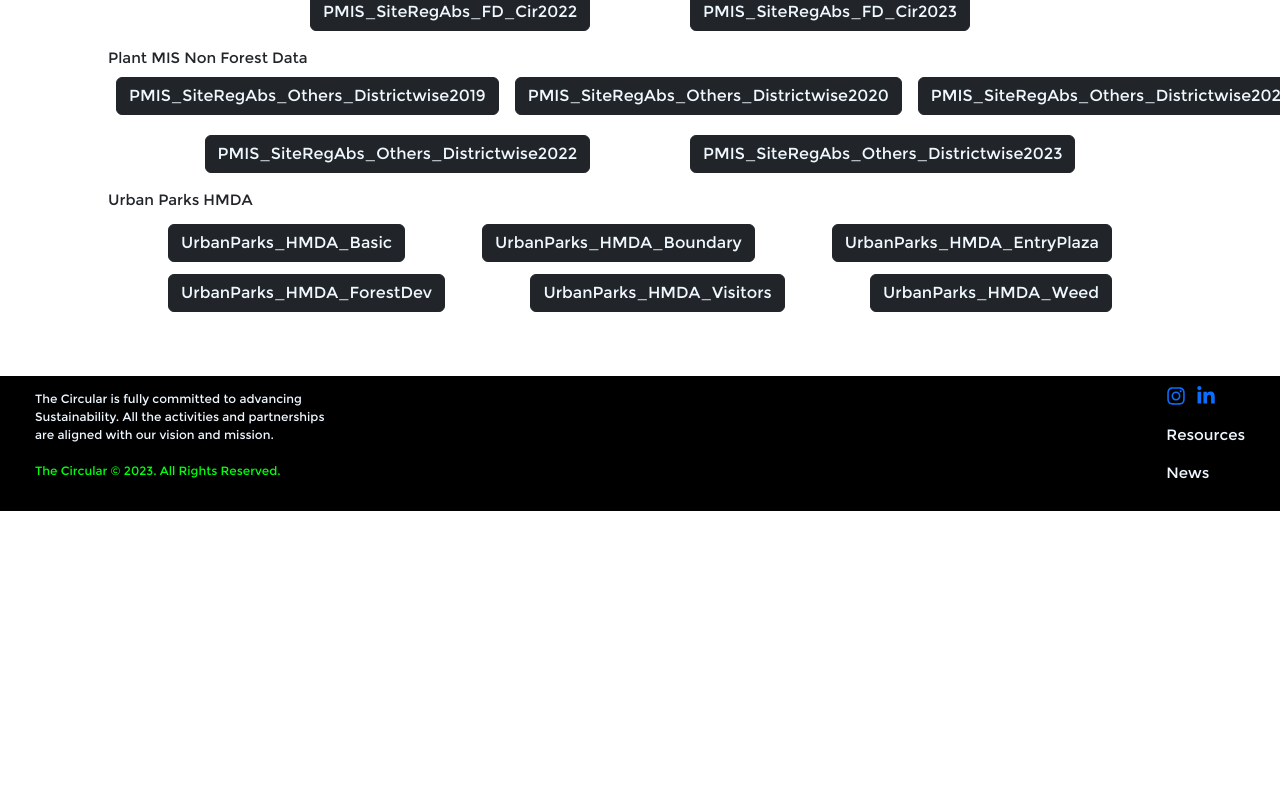
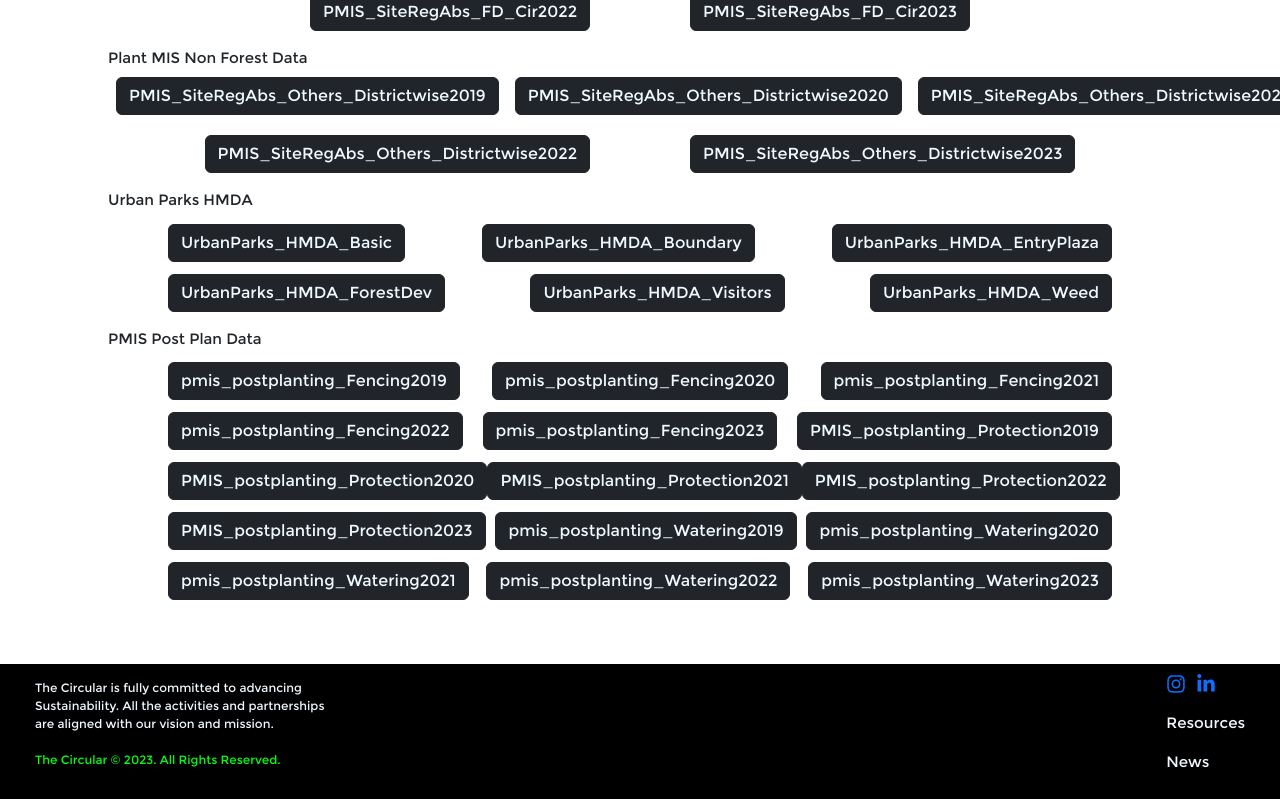
Before and after one commit to Rushikeshsr/thecircularweb, a React (Create React App) app in the folder circular/: page /aboutus/impact in a window 1280 px wide. Shown: the part 798-1597 px from the top of the page. Before the commit the page ends 1309 px from the top, so only its background shows below. Built offline with nearby package versions, Linux system fonts and the light colour scheme.

Commit message:
impact data completed

```diff
--- a/circular/src/components/impact.js
+++ b/circular/src/components/impact.js
@@ -231,6 +231,94 @@ const Impact = () => {
               </button>
             </div>
         </p>
+        <p className='para'>
+            PMIS Post Plan Data <br/>
+            <div className='para d-flex justify-content-between'>
+              <button className='btn btn-dark'>
+                <a href='https://u.pcloud.link/publink/show?code=XZjkBOVZQBVQPK9bW9uJ4zQQmfKbVmTdOt2X' target='_blank' rel="noreferrer">
+                pmis_postplanting_Fencing2019
+                </a>
+              </button>
+              <button className='btn btn-dark'>
+                <a href='https://u.pcloud.link/publink/show?code=XZCkBOVZHWuXmoOUqghHh9nnPFwfWSoYVNXV' target='_blank' rel="noreferrer">
+                pmis_postplanting_Fencing2020
+                </a>
+              </button>
+              <button className='btn btn-dark'>
+                <a href='https://u.pcloud.link/publink/show?code=XZqkBOVZLPeJYXm2XPFJ3uS4BdkKxFHvRBz7' target='_blank' rel="noreferrer">
+                pmis_postplanting_Fencing2021
+                </a>
+              </button>
+            </div>
+            <div className='para d-flex justify-content-between'>
+              <button className='btn btn-dark'>
+                <a href='https://u.pcloud.link/publink/show?code=XZGkBOVZQbOVbLVqPQ8ju5utWcT7PHI1TVSk' target='_blank' rel="noreferrer">
+                pmis_postplanting_Fencing2022
+                </a>
+              </button>
+              <button className='btn btn-dark'>
+                <a href='https://u.pcloud.link/publink/show?code=XZokBOVZjfqyYiWWdMYL9FuRkDFhVfdq5fNX' target='_blank' rel="noreferrer">
+                pmis_postplanting_Fencing2023
+                </a>
+              </button>
+              <button className='btn btn-dark'>
+                <a href='https://u.pcloud.link/publink/show?code=XZVXBOVZhGCph33p3I4iXTRcLEMHKhcep5J7' target='_blank' rel="noreferrer">
+                PMIS_postplanting_Protection2019
+                </a>
+              </button>
+            </div>
+            <div className='para d-flex justify-content-between'>
+              <button className='btn btn-dark'>
+                <a href='https://u.pcloud.link/publink/show?code=XZpXBOVZ3VzAQiJHRh0m7dTRJMWbgBwnhwaV' target='_blank' rel="noreferrer">
+                PMIS_postplanting_Protection2020
+                </a>
+              </button>
+              <button className='btn btn-dark'>
+                <a href='https://u.pcloud.link/publink/show?code=XZhXBOVZVkX4oN94dEbjdcB1M5K6dmUhnzQV' target='_blank' rel="noreferrer">
+                PMIS_postplanting_Protection2021
+                </a>
+              </button>
+              <button className='btn btn-dark'>
+                <a href='https://u.pcloud.link/publink/show?code=XZWXBOVZiCN47Wfw3G0cw2QebfCCsuwAqh4k' target='_blank' rel="noreferrer">
+                PMIS_postplanting_Protection2022
+                </a>
+              </button>
+            </div>
+            <div className='para d-flex justify-content-between'>
+              <button className='btn btn-dark'>
+                <a href='https://u.pcloud.link/publink/show?code=XZgXBOVZ6palh3aVIE0MVQguXv6oFhQXua3V' target='_blank' rel="noreferrer">
+                PMIS_postplanting_Protection2023
+                </a>
+              </button>
+              <button className='btn btn-dark'>
+                <a href='https://u.pcloud.link/publink/show?code=XZIXBOVZkxPkp4fv1gkahAXljQyiNuTVDGck' target='_blank' rel="noreferrer">
+                pmis_postplanting_Watering2019
+                </a>
+              </button>
+              <button className='btn btn-dark'>
+                <a href='https://u.pcloud.link/publink/show?code=XZrXBOVZouR2WsUgD2VJeEWcltvKn7soau0X' target='_blank' rel="noreferrer">
+                pmis_postplanting_Watering2020
+                </a>
+              </button>
+            </div>
+            <div className='para d-flex justify-content-between'>
+              <button className='btn btn-dark'>
+                <a href='https://u.pcloud.link/publink/show?code=XZQVBOVZVK6YPMh4MCRpfmstg6GNIuchrHYk' target='_blank' rel="noreferrer">
+                pmis_postplanting_Watering2021
+                </a>
+              </button>
+              <button className='btn btn-dark'>
+                <a href='https://u.pcloud.link/publink/show?code=XZnVBOVZtvjrrVqMpUu0ExNKGaIfF5p9LN47' target='_blank' rel="noreferrer">
+                pmis_postplanting_Watering2022
+                </a>
+              </button>
+              <button className='btn btn-dark'>
+                <a href='https://u.pcloud.link/publink/show?code=XZPVBOVZneGX8w6Y6WmTs46vCHdSPmHidcWk' target='_blank' rel="noreferrer">
+                pmis_postplanting_Watering2023
+                </a>
+              </button>
+            </div>
+        </p>
     </div>
     </>
   )
```
